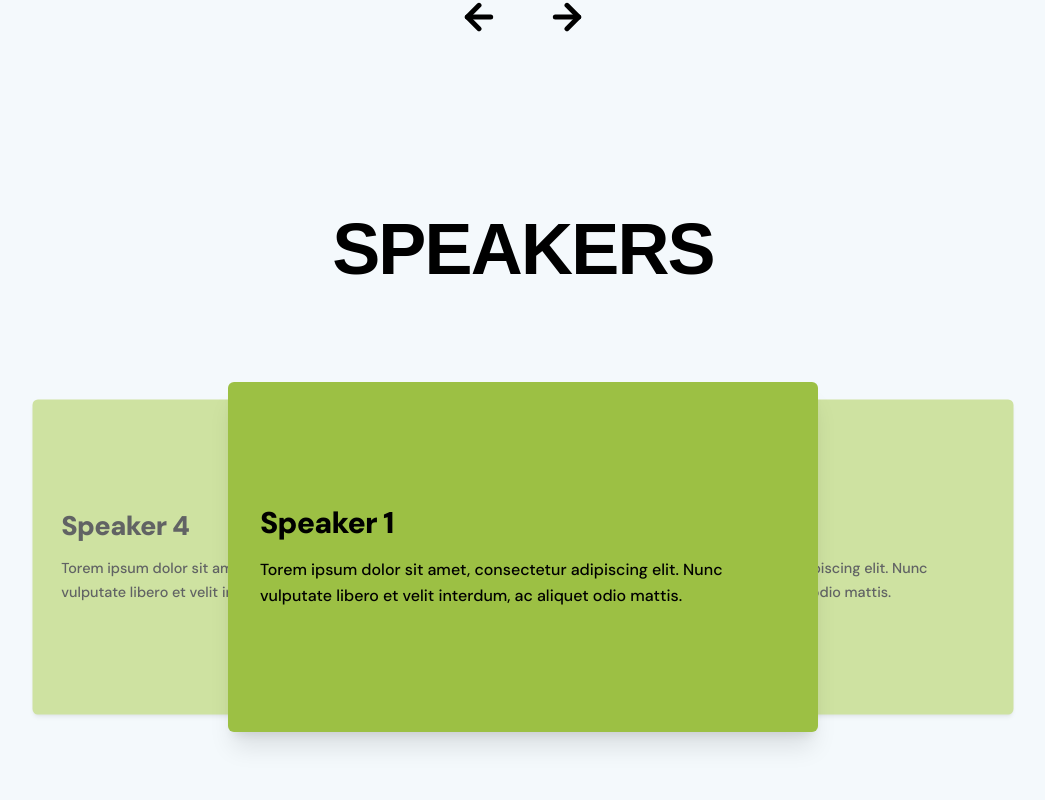
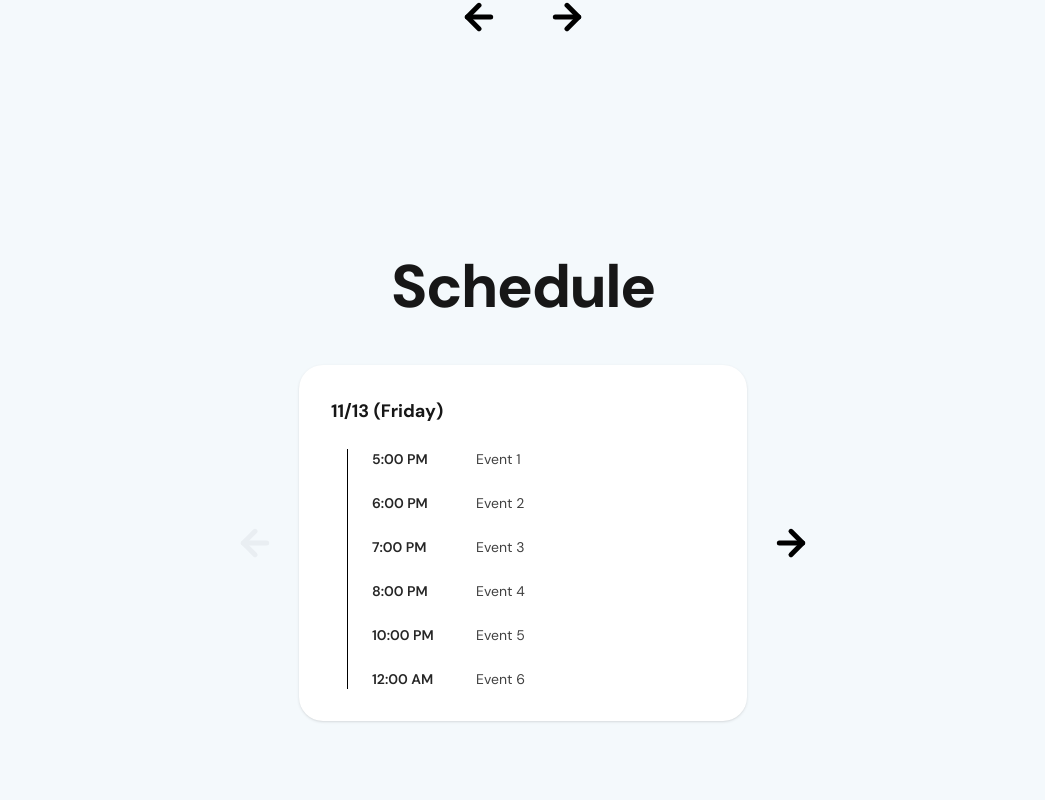
Before and after one commit to emory-hacks/website-2026, a Next.js app: page / in a window 1280 px wide. Shown: the part 2271-3071 px from the top of the page, without its empty margins (117-1162 px from the left). Built offline with nearby package versions, Linux system fonts and the light colour scheme; a web font is replaced by a local one.

Commit message:
create schedule and sponsor page template

```diff
--- a/src/app/page.tsx
+++ b/src/app/page.tsx
@@ -3,10 +3,10 @@
 import LandingSection from "@/app/sections/1-landing";
 import AboutSection from "@/app/sections/2-about";
 import TracksSection from "@/app/sections/3-tracks";
-// import ScheduleSection from "@/app/sections/4-schedule";
+import ScheduleSection from "@/app/sections/4-schedule";
 import SpeakerSection from "@/app/sections/5-speakers";
 import FaqSection from "@/app/sections/6-faq";
-// import SponsorsSection from "@/app/sections/7-sponsors";
+import SponsorsSection from "@/app/sections/7-sponsors";
 import Link from "next/link";
 import { memo } from "react";
 
@@ -16,10 +16,10 @@ const Page = memo(() => {
       <LandingSection />
       <AboutSection />
       <TracksSection />
-      {/* <ScheduleSection /> */}
+      <ScheduleSection />
       <SpeakerSection />
       <FaqSection />
-      {/* <SponsorsSection /> */}
+      <SponsorsSection />
     </main>
   );
 });
--- /dev/null
+++ b/src/app/sections/4-schedule.tsx
@@ -0,0 +1,154 @@
+"use client";
+
+import { Fragment, useState } from "react";
+import { ArrowLeft, ArrowRight } from "lucide-react";
+
+interface ScheduleEvent {
+  time: string;
+  title: string;
+}
+
+interface ScheduleDay {
+  date: string;
+  day: string;
+  events: ScheduleEvent[];
+}
+
+const SCHEDULE: ScheduleDay[] = [
+  {
+    date: "11/13",
+    day: "Friday",
+    events: [
+      { time: "5:00 PM", title: "Event 1" },
+      { time: "6:00 PM", title: "Event 2" },
+      { time: "7:00 PM", title: "Event 3" },
+      { time: "8:00 PM", title: "Event 4" },
+      { time: "10:00 PM", title: "Event 5" },
+      { time: "12:00 AM", title: "Event 6" },
+    ],
+  },
+  {
+    date: "11/14",
+    day: "Saturday",
+    events: [
+      { time: "8:00 AM", title: "Event 7" },
+      { time: "10:00 AM", title: "Event 8" },
+      { time: "12:00 PM", title: "Event 9" },
+      { time: "2:00 PM", title: "Event 10" },
+      { time: "6:00 PM", title: "Event 11" },
+      { time: "9:00 PM", title: "Event 12" },
+    ],
+  },
+  {
+    date: "11/15",
+    day: "Sunday",
+    events: [
+      { time: "8:00 AM", title: "Event 13" },
+      { time: "10:00 AM", title: "Event 14" },
+      { time: "11:00 AM", title: "Event 15" },
+      { time: "12:00 PM", title: "Event 16" },
+      { time: "2:00 PM", title: "Event 17" },
+      { time: "3:00 PM", title: "Event 18" },
+    ],
+  },
+];
+
+const ScheduleSection = () => {
+  const [dayIndex, setDayIndex] = useState(0);
+  const activeDay = SCHEDULE[dayIndex];
+
+  const isFirstDay = dayIndex === 0;
+  const isLastDay = dayIndex === SCHEDULE.length - 1;
+
+  const goToPrevious = () => {
+    if (!isFirstDay) {
+      setDayIndex((prev) => prev - 1);
+    }
+  };
+
+  const goToNext = () => {
+    if (!isLastDay) {
+      setDayIndex((prev) => prev + 1);
+    }
+  };
+
+  return (
+    <section
+      id="schedule"
+      className="relative w-full bg-[#f4f9fc] px-6 py-24 sm:py-32"
+    >
+      <div className="mx-auto flex max-w-3xl flex-col items-center">
+        <h2 className="text-5xl font-extrabold tracking-tight text-neutral-900 sm:text-6xl">
+          Schedule
+        </h2>
+
+        {/* Schedule card with navigation arrows */}
+        <div className="mt-10 flex w-full items-center justify-center gap-4">
+          <button
+            onClick={goToPrevious}
+            className="p-2 text-black hover:text-gray-500 transition-colors focus:outline-none disabled:opacity-30 disabled:text-gray-300 disabled:hover:text-gray-300 disabled:cursor-not-allowed"
+            aria-label="Previous day"
+            disabled={isFirstDay}
+          >
+            <ArrowLeft size={40} strokeWidth={3} />
+          </button>
+
+          <div className="w-full max-w-md rounded-3xl bg-white p-8 shadow-sm">
+            <p className="text-lg font-bold text-neutral-900">
+              {activeDay.date} ({activeDay.day})
+            </p>
+
+            {/* Grid: time column | divider column (spans every row) | event column */}
+            <div
+              className="mt-6 grid"
+              style={{
+                gridTemplateColumns: "1px 5rem 1fr",
+                columnGap: "1.5rem",
+                rowGap: "1.5rem",
+                paddingLeft: "1rem",
+              }}
+            >
+              <div
+                className="bg-black"
+                style={{
+                  gridColumn: 1,
+                  gridRow: `1 / span ${activeDay.events.length}`,
+                }}
+              />
+
+              {activeDay.events.map((event, index) => (
+                <Fragment
+                  key={`${activeDay.date}-${event.time}-${event.title}`}
+                >
+                  <span
+                    style={{ gridColumn: 2, gridRow: index + 1 }}
+                    className="self-center text-sm font-semibold text-neutral-800"
+                  >
+                    {event.time}
+                  </span>
+                  <span
+                    style={{ gridColumn: 3, gridRow: index + 1 }}
+                    className="self-center text-sm text-neutral-700"
+                  >
+                    {event.title}
+                  </span>
+                </Fragment>
+              ))}
+            </div>
+          </div>
+
+          <button
+            onClick={goToNext}
+            className="p-2 text-black hover:text-gray-500 transition-colors focus:outline-none disabled:opacity-30 disabled:text-gray-300 disabled:hover:text-gray-300 disabled:cursor-not-allowed"
+            aria-label="Next day"
+            disabled={isLastDay}
+          >
+            <ArrowRight size={40} strokeWidth={3} />
+          </button>
+        </div>
+      </div>
+    </section>
+  );
+};
+
+export default ScheduleSection;
--- /dev/null
+++ b/src/app/sections/7-sponsors.tsx
@@ -0,0 +1,29 @@
+"use client";
+
+const SPONSOR_SLOTS = [1, 2];
+
+const SponsorsSection = () => {
+  return (
+    <section
+      id="sponsors"
+      className="relative w-full bg-[#f4f9fc] px-6 py-24 sm:py-32"
+    >
+      <div className="mx-auto flex max-w-3xl flex-col items-center">
+        <h2 className="text-5xl font-extrabold tracking-tight text-neutral-900 sm:text-6xl">
+          Sponsors
+        </h2>
+
+        <div className="mt-14 flex flex-wrap items-center justify-center gap-6">
+          {SPONSOR_SLOTS.map((slot) => (
+            <div
+              key={slot}
+              className="h-32 w-56 rounded-2xl bg-white shadow-sm"
+            />
+          ))}
+        </div>
+      </div>
+    </section>
+  );
+};
+
+export default SponsorsSection;
```
